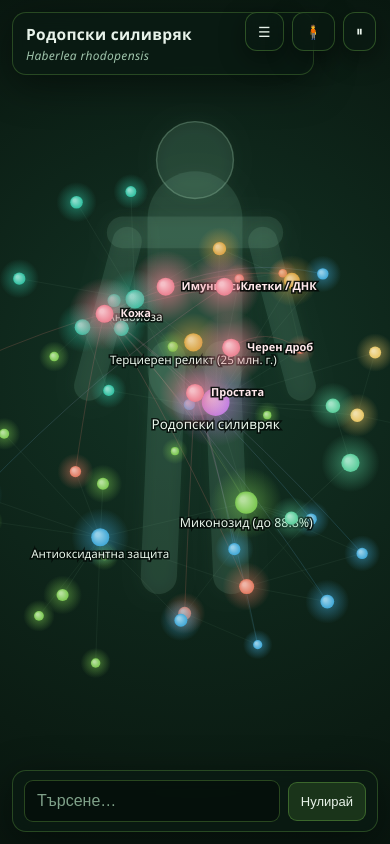
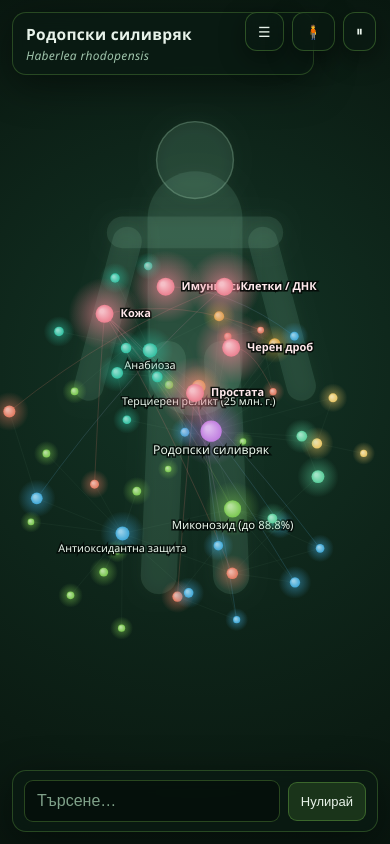
Before and after one commit to StanimirTenev/silivryak-3d, a plain HTML site: page index.html in a window 390 px wide. Drawn offline with Linux system fonts and the light colour scheme.

Commit message:
Fix mobile canvas viewport and touch controls
Refactor viewport handling and interaction logic for better responsiveness and mobile support.

```diff
--- a/index.html
+++ b/index.html
@@ -10,11 +10,34 @@
     --line:rgba(120,190,150,.28); --accent:#7ac74f; --ink:#e8f3ea;
     --muted:#9fc4ab;
     --safe-b:env(safe-area-inset-bottom,0px);
+    --app-h:100dvh;
   }
   *{box-sizing:border-box; -webkit-tap-highlight-color:transparent;}
-  html,body{margin:0;height:100%;overflow:hidden;background:#050d09;overscroll-behavior:none;
-    font-family:"Segoe UI",system-ui,-apple-system,Roboto,Arial,sans-serif;color:var(--ink);}
-  #stage{position:fixed;inset:0;display:block;cursor:grab;touch-action:none;}
+  html,body{
+    margin:0;
+    width:100%;
+    height:var(--app-h);
+    min-height:100dvh;
+    overflow:hidden;
+    background:#050d09;
+    overscroll-behavior:none;
+    touch-action:none;
+    font-family:"Segoe UI",system-ui,-apple-system,Roboto,Arial,sans-serif;
+    color:var(--ink);
+  }
+  body{position:fixed;inset:0;}
+  #stage{
+    position:fixed;
+    left:0;
+    top:0;
+    width:100vw;
+    height:var(--app-h);
+    display:block;
+    cursor:grab;
+    touch-action:none;
+    user-select:none;
+    -webkit-user-select:none;
+  }
   #stage.grab{cursor:grabbing;}
 
   .panel{position:fixed;background:var(--glass);-webkit-backdrop-filter:blur(10px);backdrop-filter:blur(10px);
@@ -380,6 +403,7 @@ const ORGANS = [
 
   // ---- camera / view state ----
   let yaw=0.5, pitch=-0.25, dist=1150, targetDist=1150;
+  let panX=0, panY=0;
   let autoRotate=true;
   const focal=900;
 
@@ -393,21 +417,47 @@ const ORGANS = [
   let dragging=false, lastX=0, lastY=0, moved=0;
   let smallScreen=false, firstResize=true;
 
+  function getViewportSize(){
+    const vv = window.visualViewport;
+    return {
+      width: Math.round(vv?.width || window.innerWidth || document.documentElement.clientWidth || cv.clientWidth || 360),
+      height: Math.round(vv?.height || window.innerHeight || document.documentElement.clientHeight || cv.clientHeight || 640)
+    };
+  }
+
   function resize(){
-    W = window.innerWidth || document.documentElement.clientWidth || cv.clientWidth || 360;
-    H = window.innerHeight || document.documentElement.clientHeight || cv.clientHeight || 640;
-    cv.width=W*DPR; cv.height=H*DPR; ctx.setTransform(DPR,0,0,DPR,0,0);
+    const size = getViewportSize();
+
+    W = size.width;
+    H = size.height;
+    DPR = Math.min(window.devicePixelRatio || 1, 2);
+
+    document.documentElement.style.setProperty('--app-h', `${H}px`);
+
+    cv.style.width = `${W}px`;
+    cv.style.height = `${H}px`;
+
+    cv.width = Math.round(W * DPR);
+    cv.height = Math.round(H * DPR);
+    ctx.setTransform(DPR,0,0,DPR,0,0);
+
     smallScreen = W<=820;
-    // only lock the initial fit once we truly have real (non-zero) dimensions
+
+    // На телефон камерата е по-назад, за да не се вижда само отрязана част.
     if(firstResize && W>10){
-      targetDist = dist = W<520 ? 1650 : (W<820 ? 1380 : 1150);
+      targetDist = dist = W<520 ? 2150 : (W<820 ? 1750 : 1150);
+      panX = 0;
+      panY = W<520 ? 24 : 0;
       firstResize=false;
     }
   }
-  window.addEventListener('resize',resize);
-  window.addEventListener('orientationchange',()=>setTimeout(resize,150));
-  window.addEventListener('load',()=>setTimeout(resize,60));   // some webviews report 0 width until load
+  window.addEventListener('resize',resize,{passive:true});
+  window.addEventListener('orientationchange',()=>setTimeout(resize,250),{passive:true});
+  window.visualViewport?.addEventListener('resize',resize,{passive:true});
+  window.visualViewport?.addEventListener('scroll',resize,{passive:true});
+  window.addEventListener('load',()=>setTimeout(resize,60),{passive:true});   // some webviews report 0 width until load
   resize();
+  setTimeout(resize,300);
 
   // ================= FORCE SIMULATION =================
   function simulate(alpha){
@@ -462,7 +512,7 @@ const ORGANS = [
     let z2=y*sp + z*cp;
     const zc=z2+dist;                 // camera depth
     const s=focal/Math.max(zc,1);
-    return { sx:W/2 + x*s, sy:H/2 + y2*s, scale:s, depth:zc };
+    return { sx:W/2 + panX + x*s, sy:H/2 + panY + y2*s, scale:s, depth:zc };
   }
 
   // ================= BODY (human figure + organs) =================
@@ -699,35 +749,53 @@ const ORGANS = [
 
   // ================= EVENTS (mouse + touch, unified via pointers) =================
   const pointers=new Map();   // pointerId -> {x,y}
-  let maxPointers=0, pinchPrev=0;
-  const MINDIST=420, MAXDIST=2600;
+  let maxPointers=0, pinchPrev=0, pinchPrevCx=0, pinchPrevCy=0;
+  const MINDIST=420, MAXDIST=3200;
 
   function twoDist(){
     const a=[...pointers.values()];
     return Math.hypot(a[0].x-a[1].x, a[0].y-a[1].y);
   }
+  function twoCenter(){
+    const a=[...pointers.values()];
+    return { x:(a[0].x+a[1].x)/2, y:(a[0].y+a[1].y)/2 };
+  }
 
   cv.addEventListener('pointerdown',e=>{
+    e.preventDefault();
     pointers.set(e.pointerId,{x:e.clientX,y:e.clientY});
     maxPointers=Math.max(maxPointers,pointers.size);
     dragging=true; moved=0; lastX=e.clientX; lastY=e.clientY;
     cv.classList.add('grab');
     if(cv.setPointerCapture){ try{cv.setPointerCapture(e.pointerId);}catch(_){} }
-    if(pointers.size===2) pinchPrev=twoDist();
-  });
+    if(pointers.size===2){
+      pinchPrev=twoDist();
+      const c=twoCenter(); pinchPrevCx=c.x; pinchPrevCy=c.y;
+    }
+  },{passive:false});
 
   cv.addEventListener('pointermove',e=>{
+    e.preventDefault();
     const mx=e.clientX,my=e.clientY;
     if(pointers.has(e.pointerId)) pointers.set(e.pointerId,{x:mx,y:my});
 
     // two-finger pinch -> zoom
     if(pointers.size>=2){
       const d=twoDist();
+      const c=twoCenter();
       if(pinchPrev>0){
         const ratio=pinchPrev/d;
         targetDist=Math.max(MINDIST,Math.min(MAXDIST,targetDist*ratio));
+
+        // Two-finger move pans the whole scene. This fixes mobile cases
+        // where the network is visible but feels trapped/cut inside the frame.
+        panX += c.x - pinchPrevCx;
+        panY += c.y - pinchPrevCy;
       }
-      pinchPrev=d; moved+=999;   // gesture, not a tap
+      pinchPrev=d;
+      pinchPrevCx=c.x;
+      pinchPrevCy=c.y;
+      moved+=999;   // gesture, not a tap
       return;
     }
 
@@ -744,9 +812,10 @@ const ORGANS = [
       if(ho!==hoverOrgan){hoverOrgan=ho;}
       cv.style.cursor=(h||ho)?'pointer':'grab';
     }
-  });
+  },{passive:false});
 
   function endPointer(e){
+    e.preventDefault();
     pointers.delete(e.pointerId);
     if(pointers.size<2) pinchPrev=0;
     if(pointers.size===0){
@@ -762,13 +831,17 @@ const ORGANS = [
       lastX=rem.x; lastY=rem.y;
     }
   }
-  cv.addEventListener('pointerup',endPointer);
-  cv.addEventListener('pointercancel',endPointer);
+  cv.addEventListener('pointerup',endPointer,{passive:false});
+  cv.addEventListener('pointercancel',endPointer,{passive:false});
 
   cv.addEventListener('wheel',e=>{
     e.preventDefault();
     targetDist=Math.max(MINDIST,Math.min(MAXDIST,targetDist*(1+Math.sign(e.deltaY)*0.12)));
   },{passive:false});
+
+  ['gesturestart','gesturechange','gestureend'].forEach(evt=>{
+    cv.addEventListener(evt, e => e.preventDefault(), {passive:false});
+  });
 
   // ================= UI: LEGEND =================
   const legItems=document.getElementById('legItems');
@@ -860,7 +933,8 @@ const ORGANS = [
     search.value='';searchHit=new Set();closeInfo();hoverOrgan=null;hoverNode=null;
     activeCats=new Set(Object.keys(CATEGORIES)); activeCats.delete('organ');
     [...legItems.children].forEach(x=>{ if(x.dataset.cat!=='organ') x.classList.remove('off'); });
-    targetDist = W<520 ? 1650 : (W<820 ? 1380 : 1150);
+    targetDist = W<520 ? 2150 : (W<820 ? 1750 : 1150);
+    panX=0; panY=W<520 ? 24 : 0;
     yaw=0.5;pitch=-0.25;
   };
 
```
